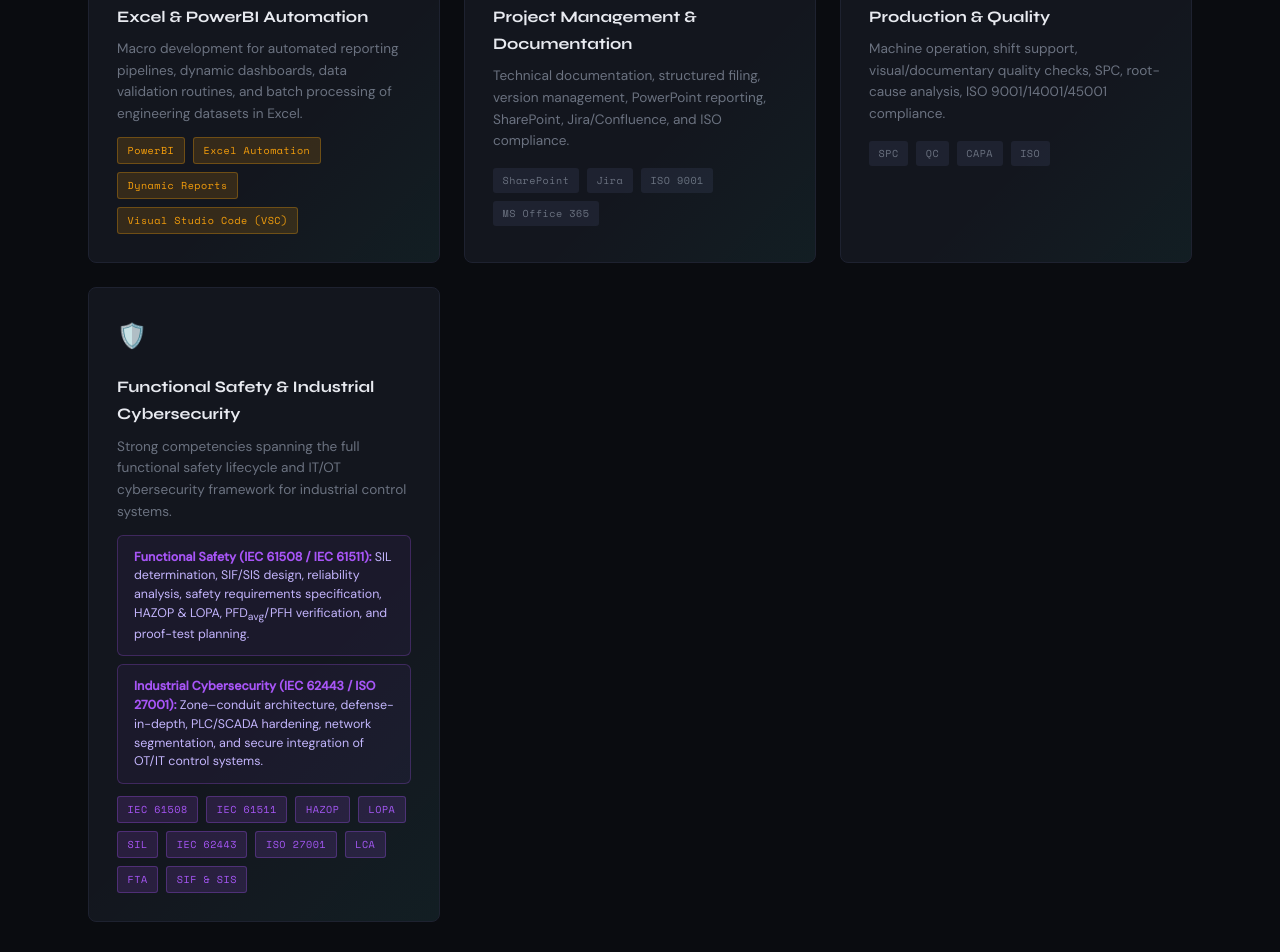
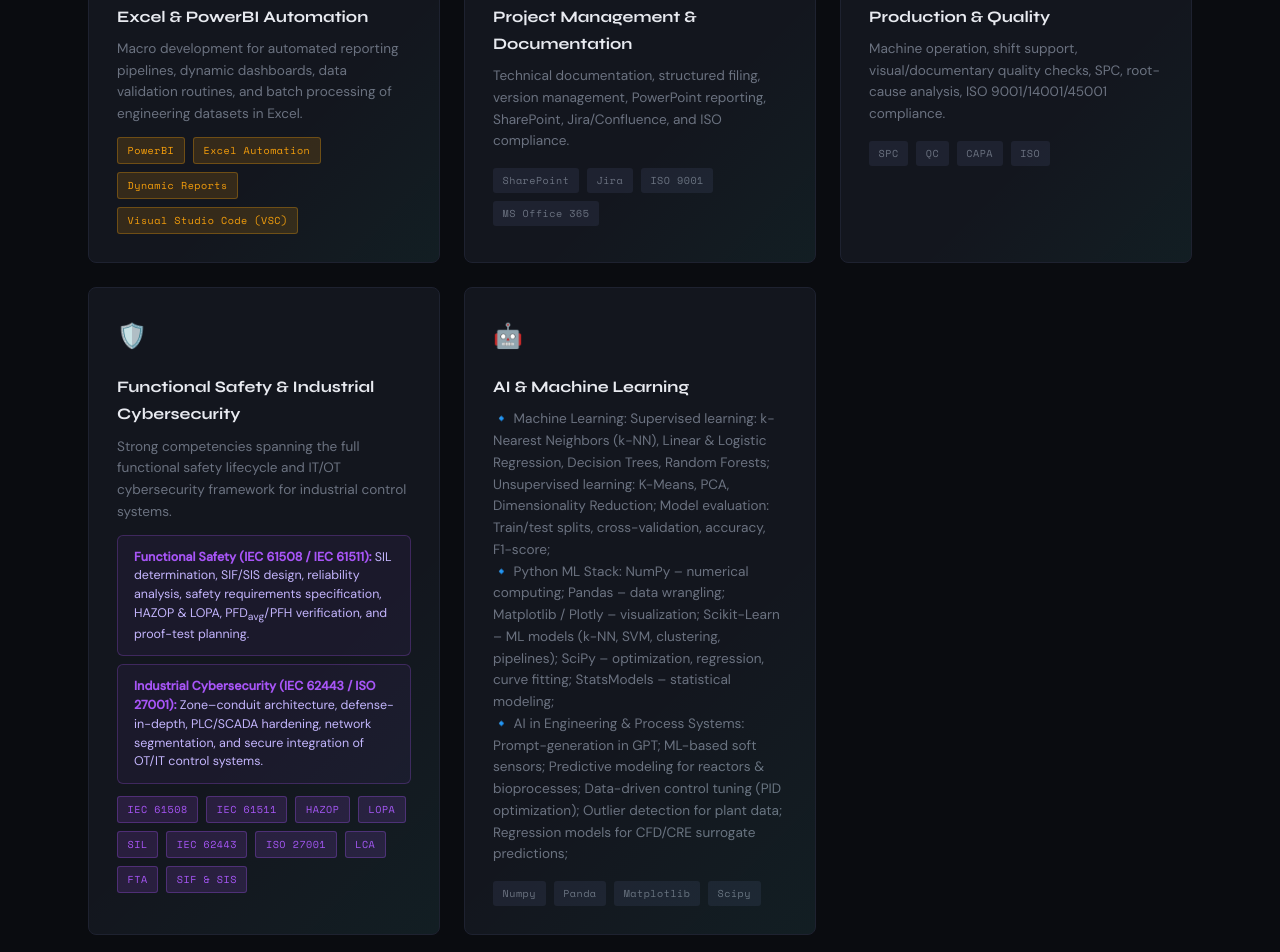
Before and after one commit to Hananiahshadrachdaniel/HananiahShadrachDaniel.github.io, a plain HTML site: page index.html in a window 1280 px wide. Shown: the part 3608-4560 px from the top of the page. Drawn offline with nearby package versions, Linux system fonts and the light colour scheme.

Commit message:
Add AI & Machine Learning skill card
Added a new skill card for AI & Machine Learning with details on machine learning techniques, Python ML stack, and applications in engineering.

```diff
--- a/index.html
+++ b/index.html
@@ -851,6 +851,19 @@
           <span class="skill-tag-purple">IEC 61508</span><span class="skill-tag-purple">IEC 61511</span><span class="skill-tag-purple">HAZOP</span><span class="skill-tag-purple">LOPA</span><span class="skill-tag-purple">SIL</span><span class="skill-tag-purple">IEC 62443</span><span class="skill-tag-purple">ISO 27001</span><span class="skill-tag-purple">LCA</span><span class="skill-tag-purple">FTA</span><span class="skill-tag-purple">SIF & SIS</span>
         </div>
         </div>
+
+       <div class="skill-card">
+        <div class="skill-icon">🤖</div>
+        <h3>AI &amp; Machine Learning</h3>
+        <p>🔹 Machine Learning: Supervised learning: k-Nearest Neighbors (k-NN), Linear & Logistic Regression, Decision Trees, Random Forests; Unsupervised learning: K-Means, PCA, Dimensionality Reduction; Model evaluation: Train/test splits, cross-validation, accuracy, F1-score;</p>
+
+<p>🔹 Python ML Stack: NumPy – numerical computing; Pandas – data wrangling; Matplotlib / Plotly – visualization; Scikit-Learn – ML models (k-NN, SVM, clustering, pipelines); SciPy – optimization, regression, curve fitting; StatsModels – statistical modeling;</p>
+
+<p>🔹 AI in Engineering & Process Systems: Prompt-generation in GPT; ML-based soft sensors; Predictive modeling for reactors & bioprocesses; Data-driven control tuning (PID optimization); Outlier detection for plant data; Regression models for CFD/CRE surrogate predictions;</p>
+        <div class="skill-tags">
+          <span class="skill-tag">Numpy</span><span class="skill-tag">Panda</span><span class="skill-tag">Matplotlib</span><span class="skill-tag">Scipy</span>
+        </div>
+      </div>
       </div>
 
     <!-- TOOL CHIPS -->
```
